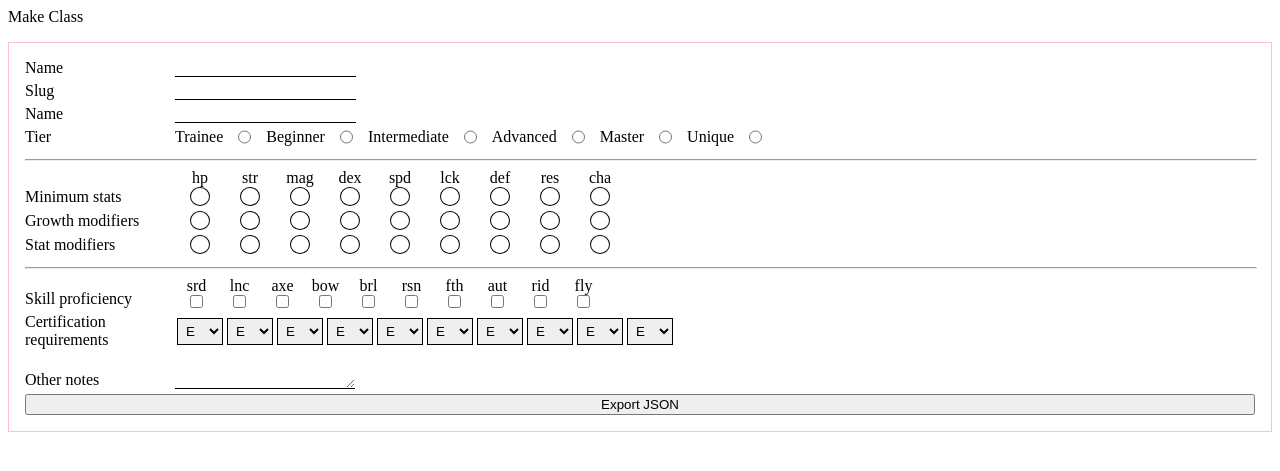
After one commit to L41rx/FE3H, a PHP site: page /make_class.php in a window 1280 px wide. The commit adds this page. Shown: the top 471 px of the page. Run offline with PHP 8.4, Linux system fonts and the light colour scheme.

Commit message:
progress

```diff
--- /dev/null
+++ b/public/index.php
@@ -0,0 +1,3 @@
+<?php
+
+echo phpinfo();
--- /dev/null
+++ b/public/make_class.php
@@ -0,0 +1,210 @@
+<?php
+require_once __DIR__.'/../vendor/autoload.php';
+?>
+
+<html>
+<head><style>
+        form {
+            display: flex;
+            flex-direction: column;
+            border: 1px solid pink;
+            padding: 1rem;
+        }
+
+        form select {
+            border: 1px solid black;
+            width: 46px;
+            padding: 4px;
+            margin: 0 2px;
+        }
+
+        div.trait {
+            display: flex;
+            margin-bottom: 5px;
+        }
+
+        div.trait > label:first-child {
+            min-width: 150px;
+            display: flex;
+            justify-content: left;
+            align-items: flex-end;
+        }
+
+        div.stat {
+            display: flex;
+            flex-direction: column;
+            justify-content: center;
+            align-items: center;
+        }
+
+        input[type="text"], textarea {
+            border: 0;
+            border-bottom: 1px solid black;
+        }
+
+        input[type="num"] {
+            border-radius: 50%;
+            width: 20px;
+            border: 1px solid black;
+            text-align: center;
+
+            margin: 0 15px;
+        }
+
+        input[type="checkbox"], input[type="radio"] {
+            margin: 0 15px;
+        }
+
+        hr {
+            width: 100%;
+            color: white;
+        }
+
+    </style></head>
+<body>
+<!-- site -->
+<p>Make Class</p>
+<form id="make-character" method="POST" action="/to_json_class.php">
+    <!-- full name -->
+    <div class="trait">
+        <label for="class-name">Name</label>
+        <input required type="text" id="class-name" name="class-name" />
+    </div>
+
+    <!-- slug, dbs urls -->
+    <div class="trait">
+        <label for="slug">Slug</label>
+        <input required type="text" id="slug" name="slug" />
+    </div>
+
+    <!-- short, stylized name -->
+    <div class="trait">
+        <label for="short-name">Name</label>
+        <input required type="text" id="short-name" name="short-name" />
+    </div>
+
+    <!-- tier -->
+    <div class="trait">
+        <label for="tier">Tier</label>
+
+        <label for="trainee">Trainee</label>
+        <input required type="radio" name="tier" id="trainee" value="trainee" />
+
+        <label for="beginner">Beginner</label>
+        <input type="radio" name="tier" id="beginner" value="beginner" />
+
+        <label for="intermediate">Intermediate</label>
+        <input type="radio" name="tier" id="intermediate" value="intermediate" />
+
+        <label for="advanced">Advanced</label>
+        <input type="radio" name="tier" id="advanced" value="advanced" />
+
+        <label for="master">Master</label>
+        <input type="radio" name="tier" id="master" value="master" />
+
+        <label for="unique">Unique</label>
+        <input type="radio" name="tier" id="unique" value="unique" />
+    </div>
+
+    <hr />
+
+
+
+
+
+    <!-- min stats -->
+    <div class="trait">
+        <label for="base-stats" title="Units are boosted to this stat level upon certification">Minimum stats</label>
+        <?php
+        foreach (\L41rx\FE3H\Enumerations\Stat::all() as $stat) {
+            $html = <<<HMTL
+				<div class="stat">
+					<label for="min-stat-{$stat['slug']}">{$stat['slug']}</label>
+					<input required type="num" min="0" name="min-stat-{$stat['slug']}" id="min-stat-{$stat['slug']}" />
+				</div>
+				HMTL;
+            echo $html;
+        }
+        ?>
+    </div>
+
+    <!-- growth modifiers -->
+    <div class="trait">
+        <label for="stat-growth">Growth modifiers</label>
+        <?php
+        foreach (\L41rx\FE3H\Enumerations\Stat::all() as $stat) {
+            $html = <<<HMTL
+				<input required type="num" name="stat-growth-{$stat['slug']}" id="stat-growth-{$stat['slug']}" />
+				HMTL;
+            echo $html;
+        }
+        ?>
+    </div>
+
+    <!-- units ultimate max value for each skill -->
+    <div class="trait">
+        <label for="stat-bonus">Stat modifiers</label>
+        <?php
+        foreach (\L41rx\FE3H\Enumerations\Stat::all() as $stat) {
+            $html = <<<HMTL
+				<input required type="num" name="stat-bonus-{$stat['slug']}" id="stat-bonus-{$stat['slug']}" />
+				HMTL;
+            echo $html;
+        }
+        ?>
+    </div>
+
+    <hr />
+
+    <!-- skill strengths -->
+    <div class="trait">
+        <label for="proficiency">Skill proficiency</label>
+        <?php
+        foreach (\L41rx\FE3H\Enumerations\Skill::all() as $skill) {
+            $html = <<<HMTL
+				<div class="stat">
+					<label for="skill-proficiency-{$skill['slug']}">{$skill['slug']}</label>
+					<input type="checkbox" name="skill-proficiency-{$skill['slug']}" id="skill-proficiency-{$skill['slug']}" />
+				</div>
+				HMTL;
+            echo $html;
+        }
+        ?>
+    </div>
+
+    <div class="trait">
+        <label for="requirements">Certification<br>requirements</label>
+        <?php
+        $skill_level_option_html = "";
+        foreach (['E', 'E+', 'D', 'D+', 'C', 'C+', 'B', 'B+', 'A', 'A+', 'S'] as $lvl)
+            $skill_level_option_html .= "<option>$lvl</option>";
+
+        foreach (\L41rx\FE3H\Enumerations\Skill::all() as $skill) {
+            $html = <<<HMTL
+				<div class="stat">
+					<select name="skill-requirement-{$skill['slug']}" id="skill-requirement-{$skill['slug']}">{$skill_level_option_html}</select>
+				</div>
+				HMTL;
+            echo $html;
+        }
+        ?>
+    </div>
+
+    <!-- any other notes -->
+    <div class="trait">
+        <label for="notes">Other notes</label>
+        <textarea id="notes" name="notes"></textarea>
+    </div>
+
+    <input type="submit" value="Export JSON" />
+</form>
+
+
+
+
+<script>
+
+
+</script>
+</body>
+</html>
--- a/public/to_json_character.php
+++ b/public/to_json_character.php
@@ -1,3 +1 @@
 <?php
-
-var_dump($_POST); die();
--- a/src/Enumeration.php
+++ b/src/Enumeration.php
@@ -3,6 +3,8 @@
 
 namespace L41rx\FE3H;
 
+
+use Exception;
 
 abstract class Enumeration
 {
@@ -10,4 +12,18 @@ abstract class Enumeration
         $reflect = new \ReflectionClass(static::class);
     	return $reflect->getConstants();
     }
+
+    /**
+     * @param string $str
+     * @return mixed
+     * @throws Exception
+     */
+    public static function getFromSlug(string $str) {
+        $all = self::all();
+        foreach ($all as $a) {
+            if ($a['slug'] === $str)
+                return $a;
+        }
+        throw new Exception("Couldnt find enumeration $str by slug in ".static::class);
+    }
 }
```
Also changed, not shown: public/make_character.php (+7 -1 lines), src/Character.php (added, +14 -0 lines), src/Enumerations/House.php (added, +25 -0 lines), 1 other file.
